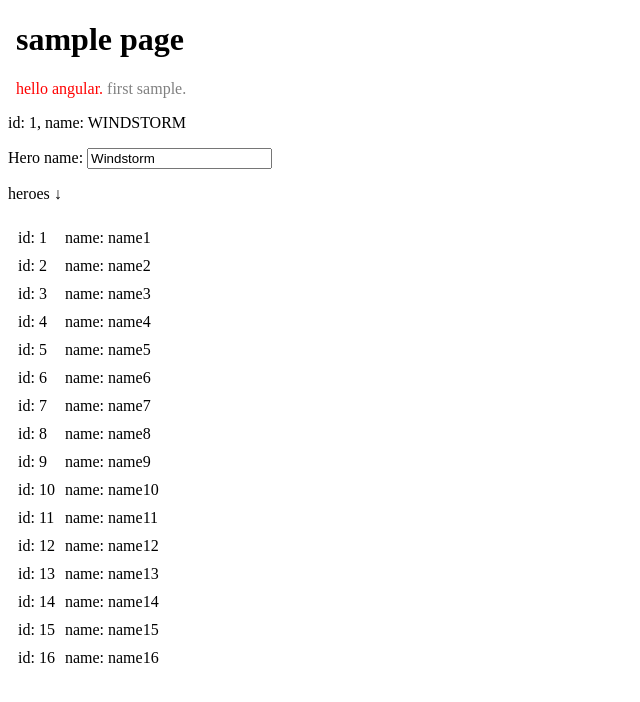
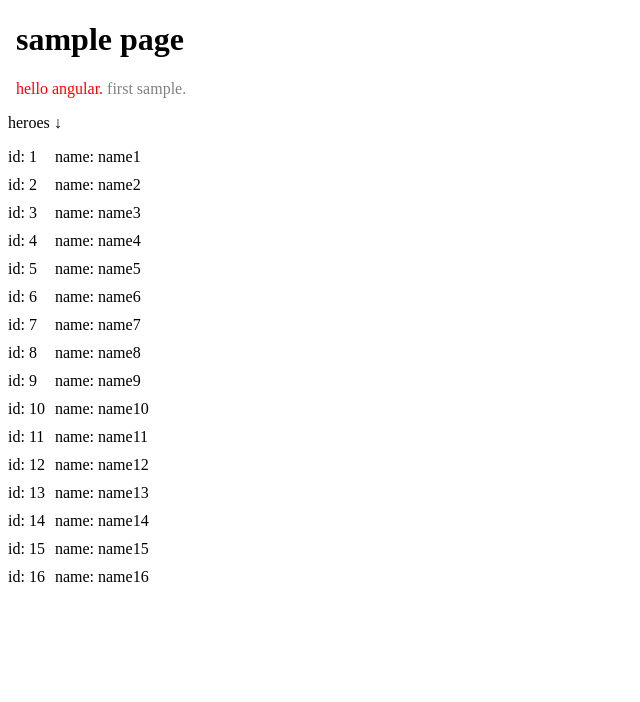
Before and after one commit to RkKnn/todo-front, an Angular app: page / in a window 1280 px wide. Shown: the top 702 px of the page, without its empty margins (0-640 px from the left). Built offline with nearby package versions, Linux system fonts and the light colour scheme.

Commit message:
add click event

```diff
--- a/src/app/app.component.html
+++ b/src/app/app.component.html
@@ -1,4 +1,3 @@
 <sample-root></sample-root>
 
-<app-gen-sample></app-gen-sample>
 <app-heroes></app-heroes>
--- a/src/app/gen-sample/gen-sample.component.html
+++ b/src/app/gen-sample/gen-sample.component.html
@@ -1,6 +1,8 @@
-<p>id: {{ hero.id }}, name: {{ hero.name | uppercase }}</p>
+<div *ngIf='hero' class="hero-details">
+  <p>id: {{ hero.id }}, name: {{ hero.name | uppercase }}</p>
 
-<div>
-  <label for="name">Hero name: </label>
-  <input type="text" id="name" [(ngModel)]="hero.name" placeholder="name">
+  <div>
+    <label for="name">Hero name: </label>
+    <input type="text" id="name" [(ngModel)]="hero.name" placeholder="name">
+  </div>
 </div>
--- a/src/app/gen-sample/gen-sample.component.scss
+++ b/src/app/gen-sample/gen-sample.component.scss
@@ -0,0 +1,3 @@
+.hero-details {
+  float: left;
+}
--- a/src/app/gen-sample/gen-sample.component.ts
+++ b/src/app/gen-sample/gen-sample.component.ts
@@ -1,5 +1,5 @@
 import { UpperCasePipe } from '@angular/common';
-import { Component, OnInit } from '@angular/core';
+import { Component, Input, OnInit } from '@angular/core';
 import { GenSample } from '../gen-sample';
 
 @Component({
@@ -9,12 +9,10 @@ import { GenSample } from '../gen-sample';
 })
 
 export class GenSampleComponent implements OnInit {
-  hero: GenSample = {
-    id: 1,
-    name: "Windstorm"
-  };
+  @Input() hero?: GenSample;
 
-  constructor() { }
+  constructor() {
+  }
 
   ngOnInit(): void {
   }
--- a/src/app/heroes/heroes.component.html
+++ b/src/app/heroes/heroes.component.html
@@ -1,8 +1,12 @@
 <p>heroes ↓</p>
 
 <ul class="hero-list">
-  <li *ngFor='let hero of heroes' class="hero-list__item">
+  <li *ngFor='let hero of heroes' class="hero-list__item" [class.hero-list__item_selected]="hero === selectedHero" (click)="onSelect(hero)">
     <span class="hero-list__id">id: {{ hero.id }}</span>
     <span class="hero-list__name">name: {{ hero.name }}</span>
   </li>
 </ul>
+
+<div *ngIf='selectedHero'>
+  <app-gen-sample [hero]=selectedHero></app-gen-sample>
+</div>
--- a/src/app/heroes/heroes.component.scss
+++ b/src/app/heroes/heroes.component.scss
@@ -1,22 +1,29 @@
 .hero-list {
+  float: left;
   list-style: none;
-  display: table;
-  border-spacing: 10px;
   padding: 0;
   margin: 0;
+  margin-right: 10px;
 
   &__item {
-    display: table-row;
+    display: flex;
+    align-content: flex-start;
+    margin-bottom: 10px;
     &:hover {
       background-color: gray;
+    }
+
+    &_selected {
+      background: linear-gradient(transparent 90%, red 50%);
     }
   }
 
   &__id {
-    display: table-cell;
+    flex-grow: 1;
+    margin-right: 10px;
   }
 
   &__name {
-    display: table-cell;
+    flex-grow: 1;
   }
 }
--- a/src/app/heroes/heroes.component.ts
+++ b/src/app/heroes/heroes.component.ts
@@ -1,4 +1,5 @@
 import { Component, OnInit } from '@angular/core';
+import { GenSample } from '../gen-sample';
 import { HEROES } from '../mock-heroes';
 
 @Component({
@@ -8,10 +9,14 @@ import { HEROES } from '../mock-heroes';
 })
 export class HeroesComponent implements OnInit {
   heroes = HEROES
+  selectedHero?: GenSample;
 
   constructor() { }
 
   ngOnInit(): void {
   }
 
+  onSelect(hero: GenSample): void {
+    this.selectedHero = hero
+  }
 }
```
Also changed, not shown: 1 other file (tests, documents, lock files or other folders).
